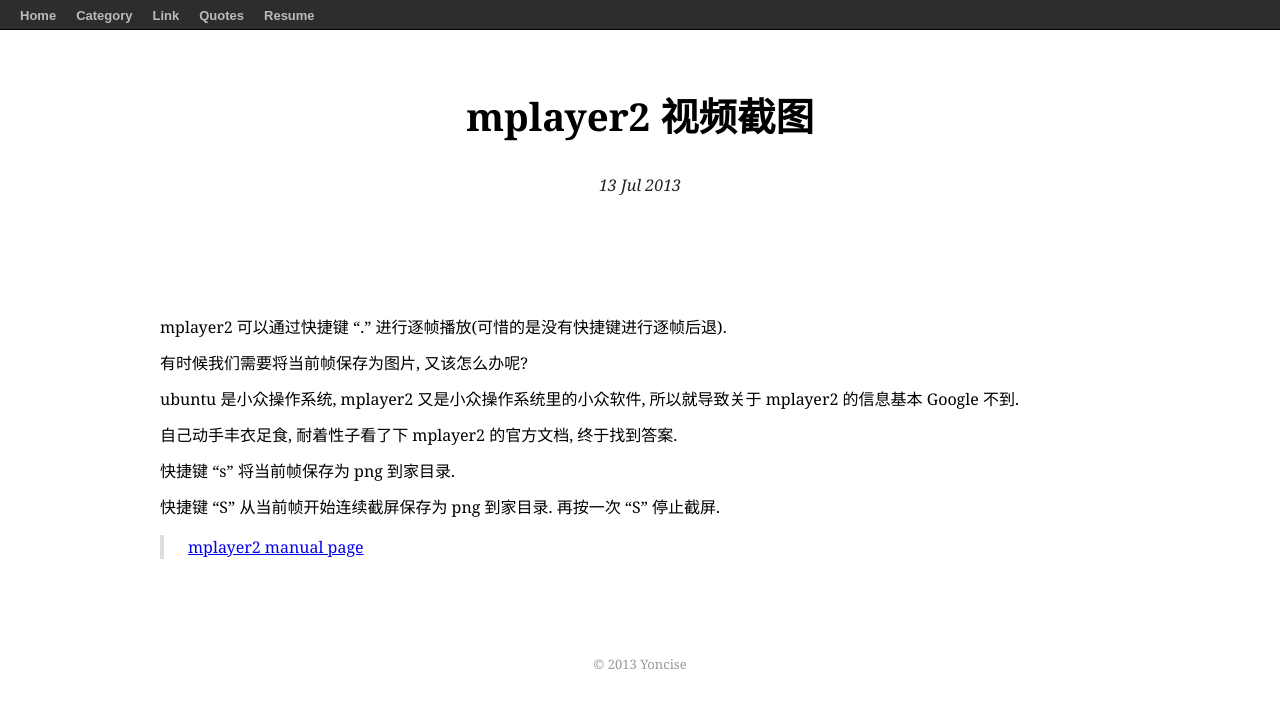
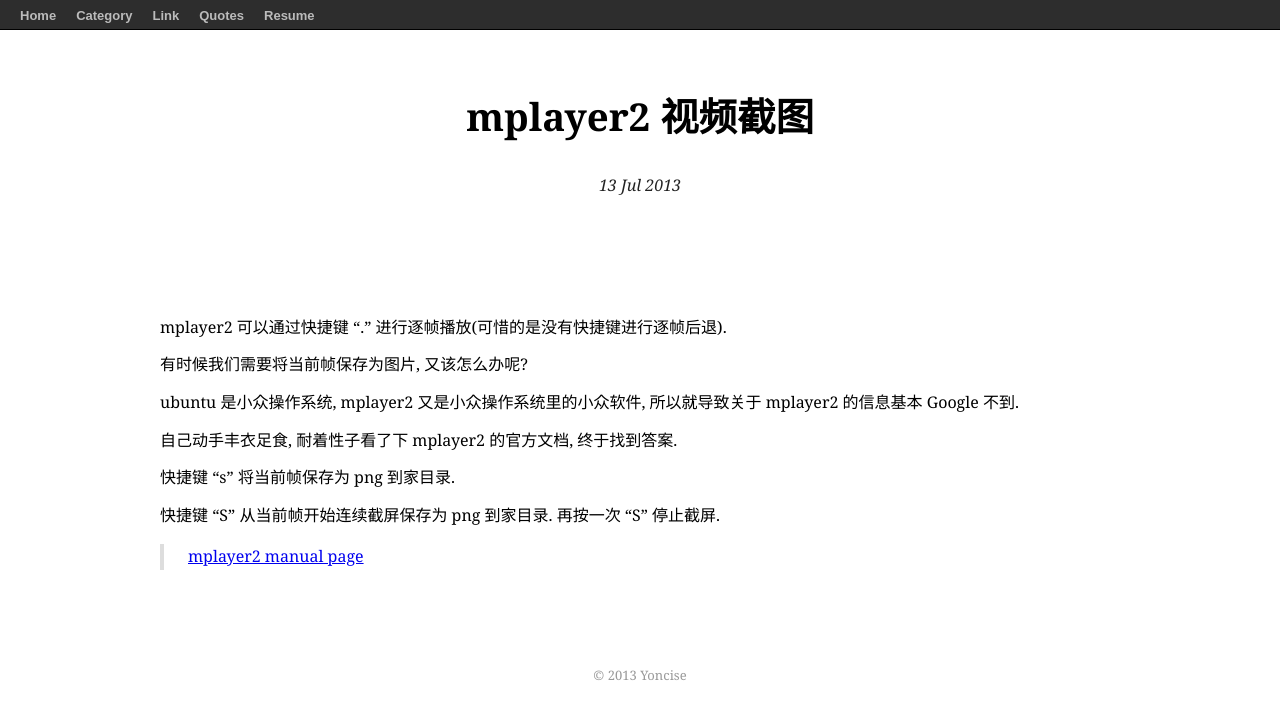
Before and after one commit to yoncise/yoncise.github.io, a Jekyll site: the page built from _posts/2013-07-13-mplayer2-视频截图.md, in a window 1280 px wide. Shown: the top 719 px of the page. Built offline with Jekyll 4.4.1, drawn with Linux system fonts in a browser that asks for light colours; Markdown is read by kramdown in place of the engine named in the settings; comment, search, counter and statistics services are not loaded.

Commit message:
increase line-height in paragraph

```diff
--- a/blog/css/style.css
+++ b/blog/css/style.css
@@ -236,7 +236,7 @@
 }
 
 article p {
-    line-height: 24px;
+    line-height: 1.6em;
     margin: 12px 0;
 }
 
```
